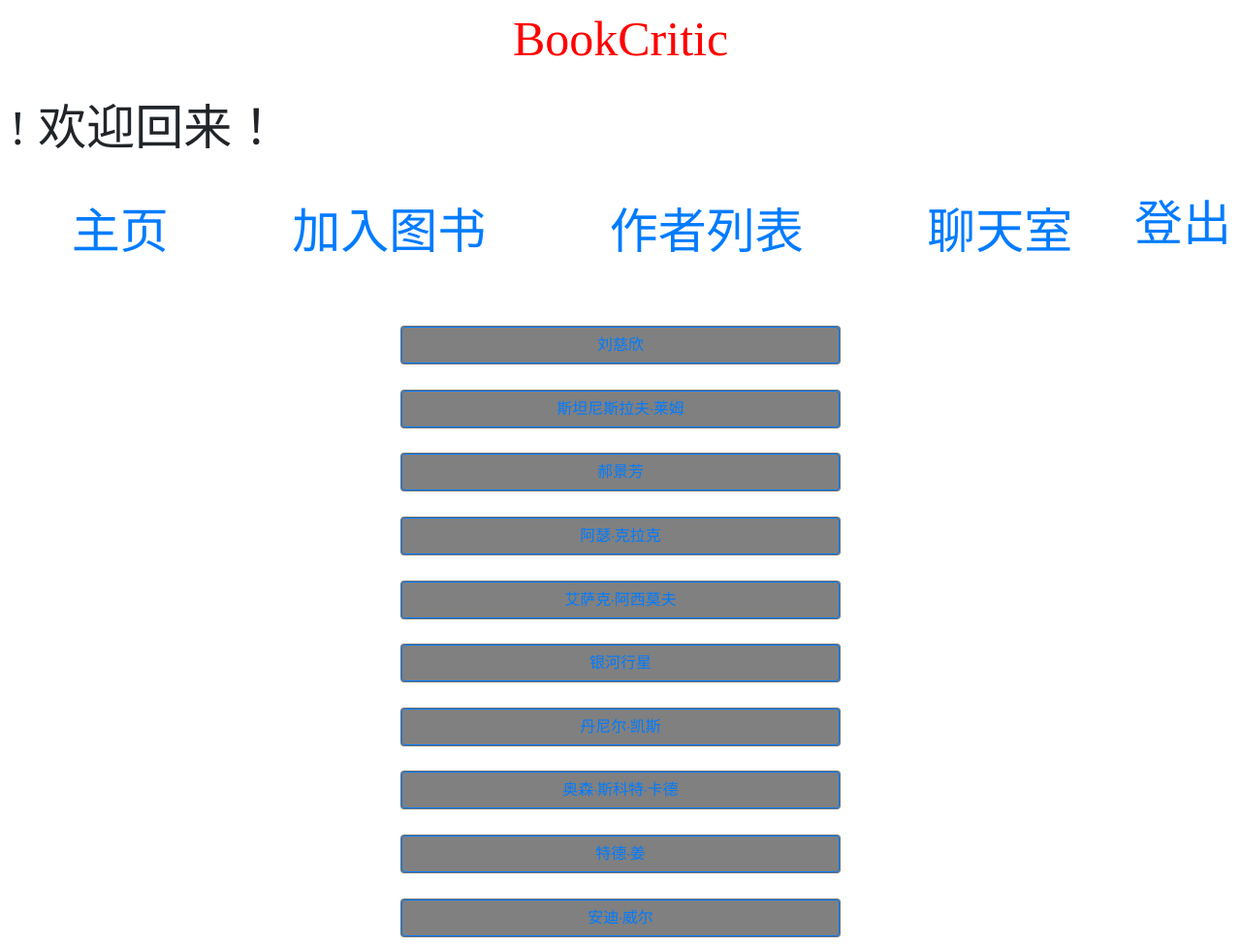
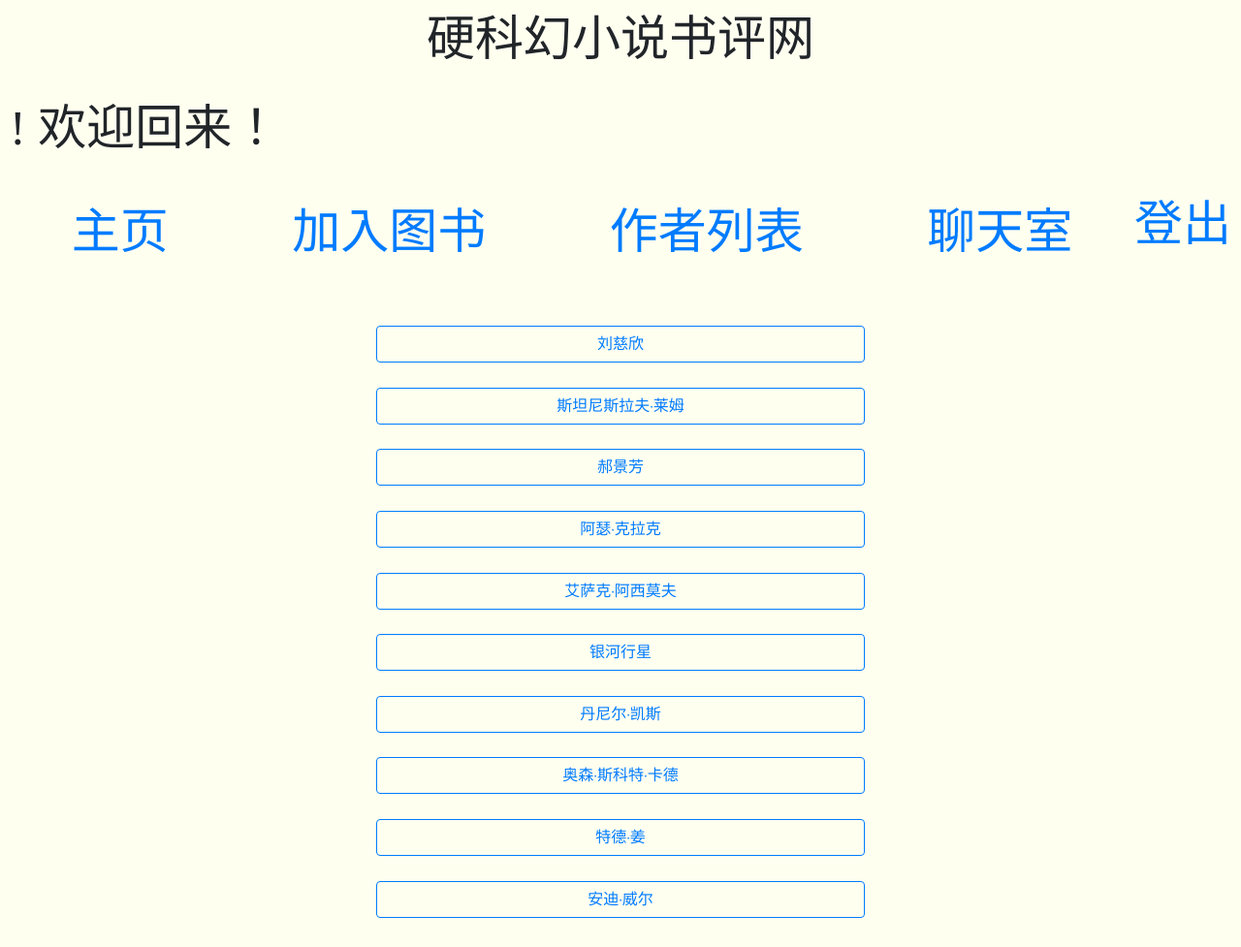
Before and after one commit to SGLSSHJM/bookcritic-webapp, a Django app: page /author_list in a window 1280 px wide. Shown: the whole page at 97% size. After the commit the page ends 947 px from the top, so only its background shows below. Run offline with Django 4.2, Linux system fonts and the light colour scheme; data comes from the database, SQL or seed files in the repository; both versions use the stored data as it was after the commit; some libraries are stand-ins or nearby versions.

Commit message:
最终版本4

```diff
--- a/books/templates/books/authorlist.html
+++ b/books/templates/books/authorlist.html
@@ -4,7 +4,7 @@
 
     <div id="activelist">
     {% for author in author_list %}
-    <div class = "card">
+    <div>
         <form  action ="{% url 'theauthor' %}"  method="get">
             <button class="btn btn-outline-primary" type = "submit" value = {{ author.author_name }} name = "author_name"> {{author.author_name}} </button>
         </form>
@@ -26,14 +26,6 @@
     font-family: 'Nunito', sans-serif;
     text-align: center;
 }
-.card{
-    display: grid;
-    grid-template-rows: repeat(auto,1fr);
-    grid-template-columns: 1fr;
-    width: 90%;
-    margin-left: 5%;
-    background-color: grey;
-}
 
 img{
         width: 100%;
--- a/books/templates/books/chatroom.html
+++ b/books/templates/books/chatroom.html
@@ -4,6 +4,7 @@
     <meta charset="UTF-8">
     <title>chatroom</title>
 </head>
+<body bgcolor="#FFFFF0">
 <div id="activelist">
     <div id="commentsection">
         <h3>聊天室</h3>
@@ -22,6 +23,7 @@
     <div>
         <a class="text" href="{% url 'index' %}">返回</a>
     </div>
+</body>
 <style>
     #activelist{
         margin-top: 0.5vw;
--- a/books/templates/books/index.html
+++ b/books/templates/books/index.html
@@ -34,6 +34,7 @@
         grid-template-columns: repeat(7,1fr);
         font-family: 'Nunito', sans-serif;
         text-align: center;
+        background-color : #FFFFF0;
     }
     .card{
         display: grid;
--- a/books/templates/books/layout.html
+++ b/books/templates/books/layout.html
@@ -6,7 +6,7 @@
         <link href="https://fonts.googleapis.com/css2?family=Nunito:wght@300&display=swap" rel="stylesheet">
     </head>
     <body>
-        <h1 class="logo">BookCritic</h1>
+        <h1 class="logo">硬科幻小说书评网</h1>
         <h1 class="nav">{{ request.session.user_name }}! 欢迎回来！</h1>
 
         <ul class="nav nav-pills nav-fill">
@@ -34,6 +34,7 @@
     body {
         padding: 10px;
         text-align: center;
+        background-color : #FFFFF0;
     }
     .message{
         background-color:  #15317E;
@@ -48,8 +49,7 @@
     }
     .logo{
         font-size: 50px;
-        font-family: "";
-        color: red;
+        font-family: "楷体";
     }
     </style>
 
```
Also changed, not shown: books/templates/books/bookdetail.html (+8 -0 lines), books/static/background2.jpg (added), db.sqlite3.
